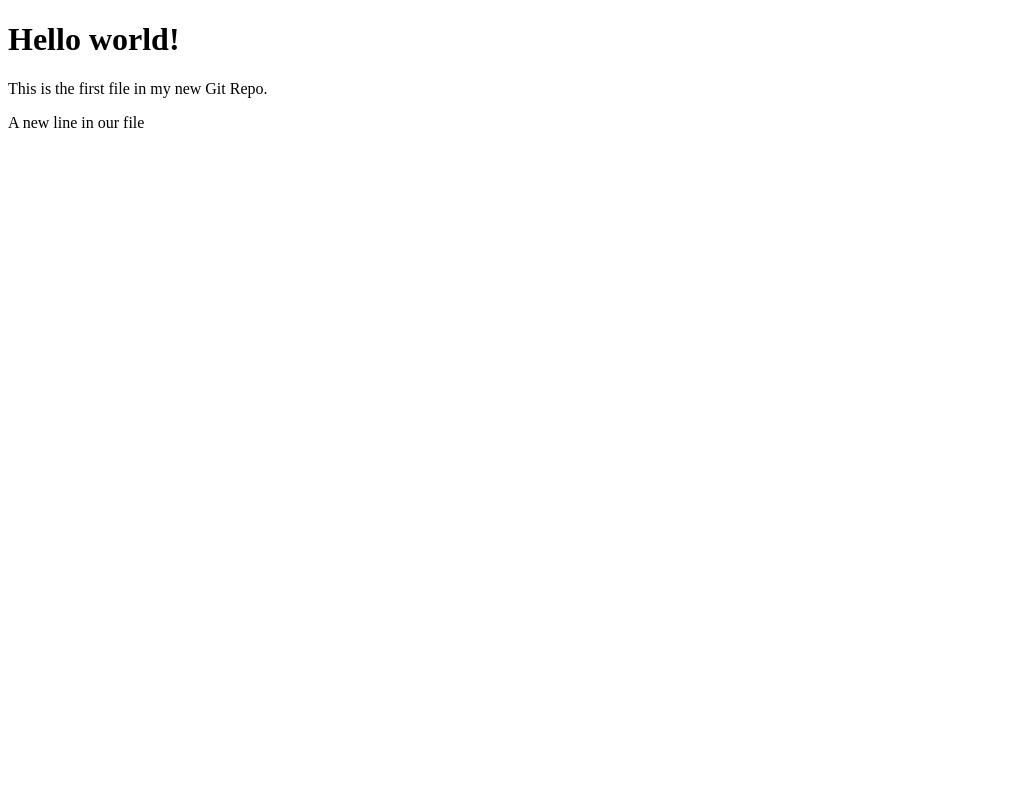
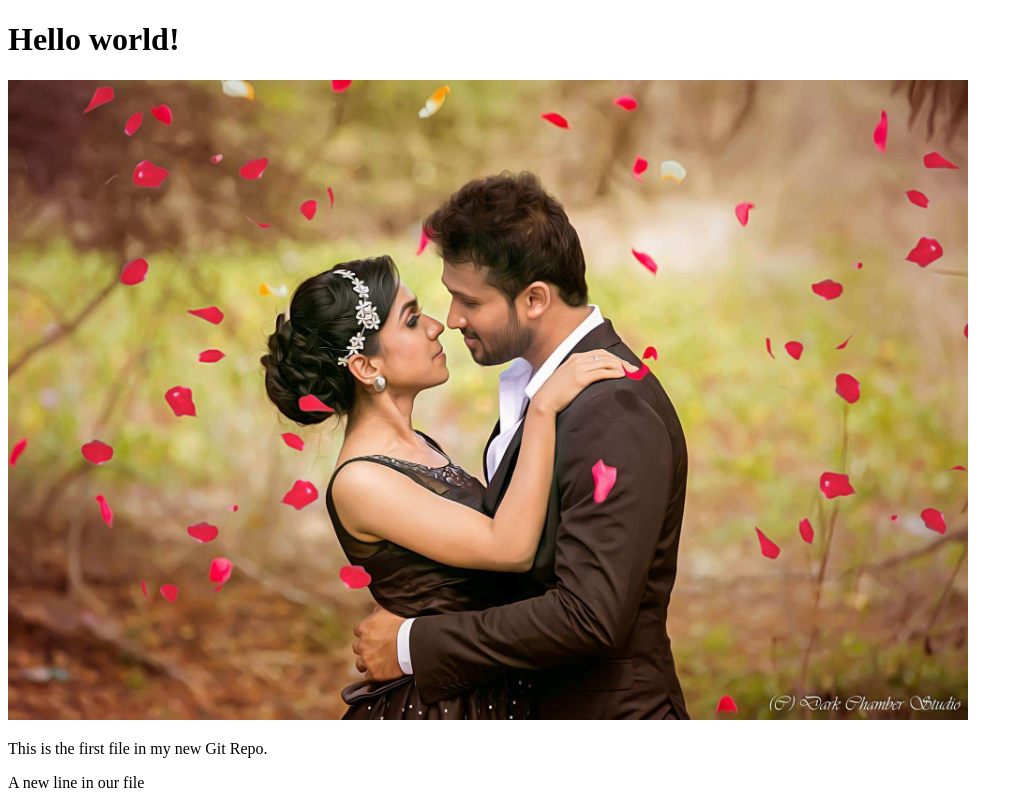
Before and after one commit to mahdipreciate/hello-world, a plain HTML site: page index.html in a window 1280 px wide. Shown: the whole page, without its empty margins (0-1023 px from the left). Drawn offline with Linux system fonts and the light colour scheme.

Commit message:
Added image to hello world

```diff
--- a/index.html
+++ b/index.html
@@ -7,6 +7,8 @@
 <body>
 
 <h1>Hello world!</h1>
+<div><img src="./images/hug-kiss-images.jpg" alt="hug-kiss-images"
+  style="width:100%;max-width:960px"></div>
 <p>This is the first file in my new Git Repo.</p>
 <p>A new line in our file</p>
 </body>
```
Also changed, not shown: images/hug-kiss-images.jpg (added).
